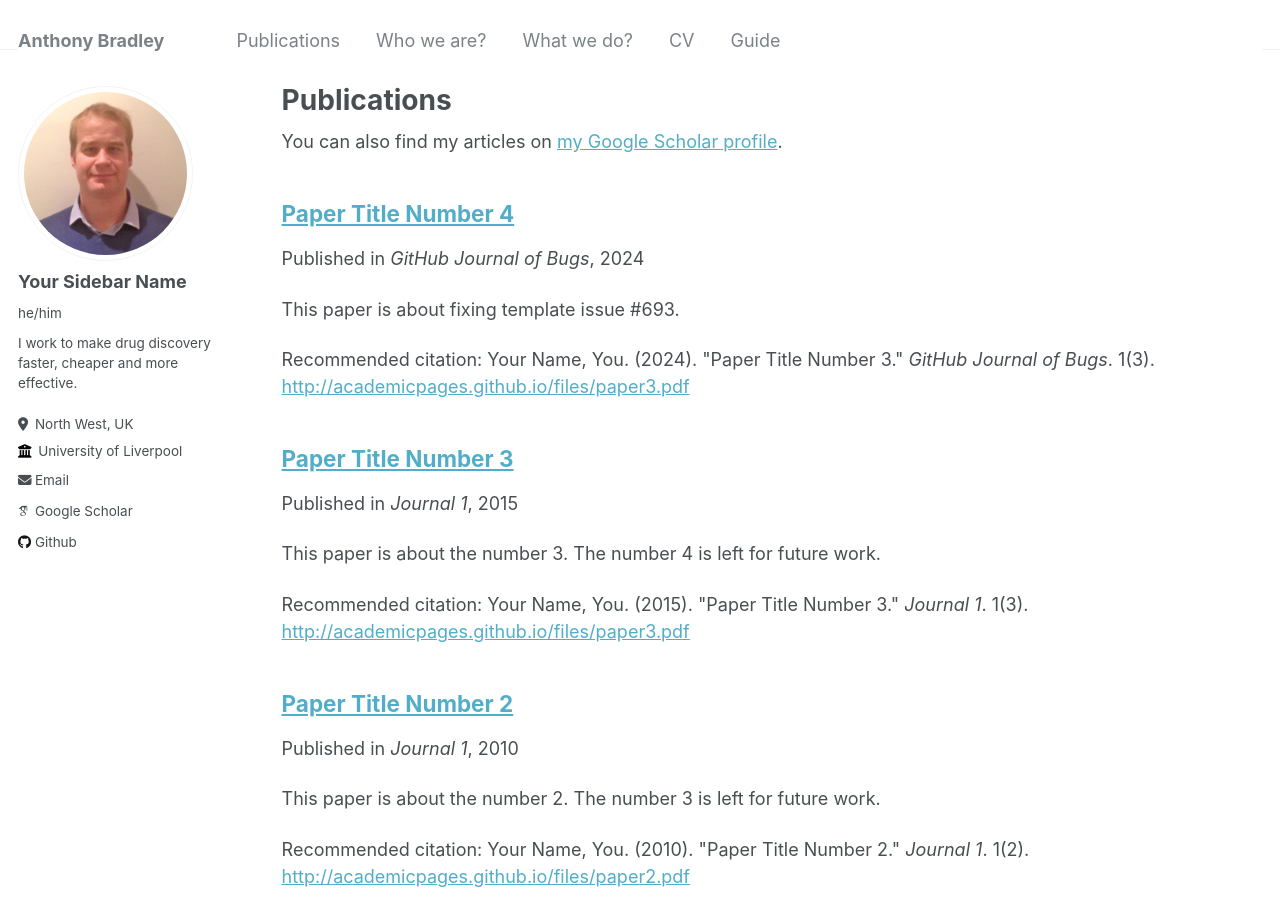
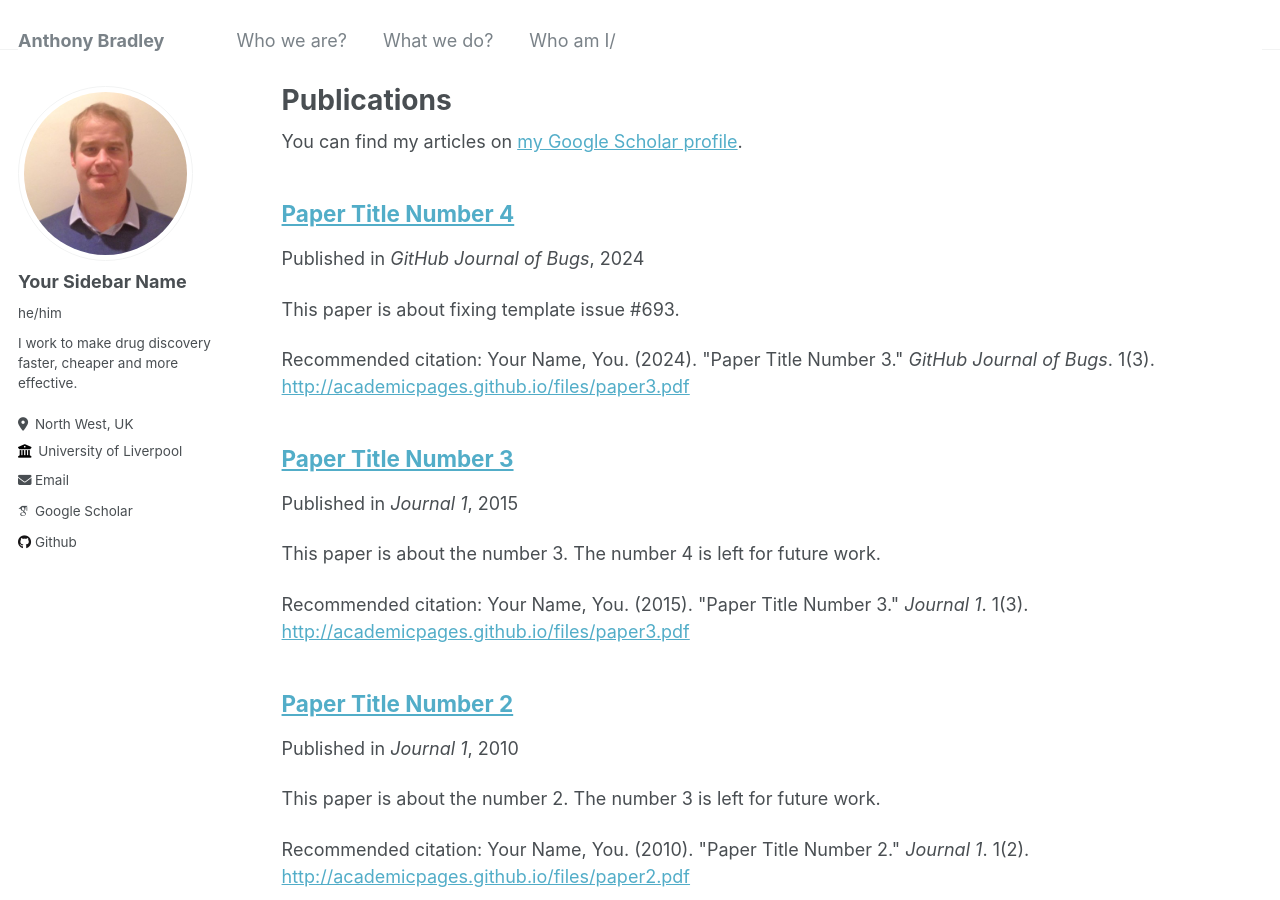
Before and after one commit to abradle/abradle.github.io, a Jekyll site: the page built from _pages/publications.md, in a window 1280 px wide and 900 px high. Built offline with Jekyll 4.4.1, drawn with Linux system fonts in a browser that asks for light colours; some web fonts are replaced.

Commit message:
-Simplify

```diff
--- a/_data/navigation.yml
+++ b/_data/navigation.yml
@@ -1,16 +1,11 @@
 # main links links
 main:
-  - title: "Publications"
-    url: /publications/
 
   - title: "Who we are?"
     url: /people/
 
   - title: "What we do?"
-    url: /portfolio/
+    url: /publications/
 
-  - title: "CV"
+  - title: "Who am I/"
     url: /cv/
-
-  - title: "Guide"
-    url: /markdown/
--- a/_pages/publications.md
+++ b/_pages/publications.md
@@ -6,7 +6,7 @@ author_profile: true
 ---
 
 {% if site.author.googlescholar %}
-  <div class="wordwrap">You can also find my articles on <a href="{{site.author.googlescholar}}">my Google Scholar profile</a>.</div>
+  <div class="wordwrap">You can find my articles on <a href="{{site.author.googlescholar}}">my Google Scholar profile</a>.</div>
 {% endif %}
 
 {% include base_path %}
```
